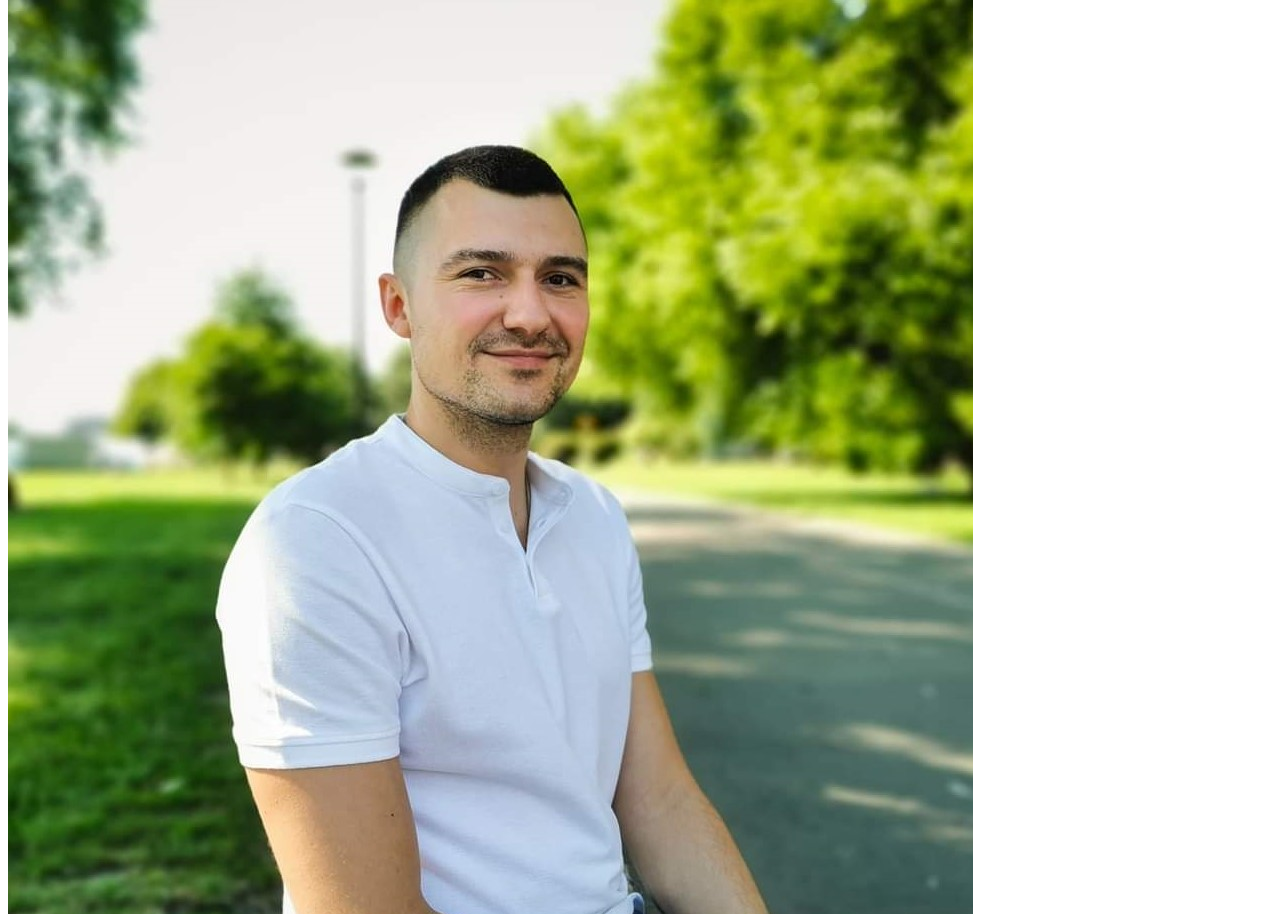
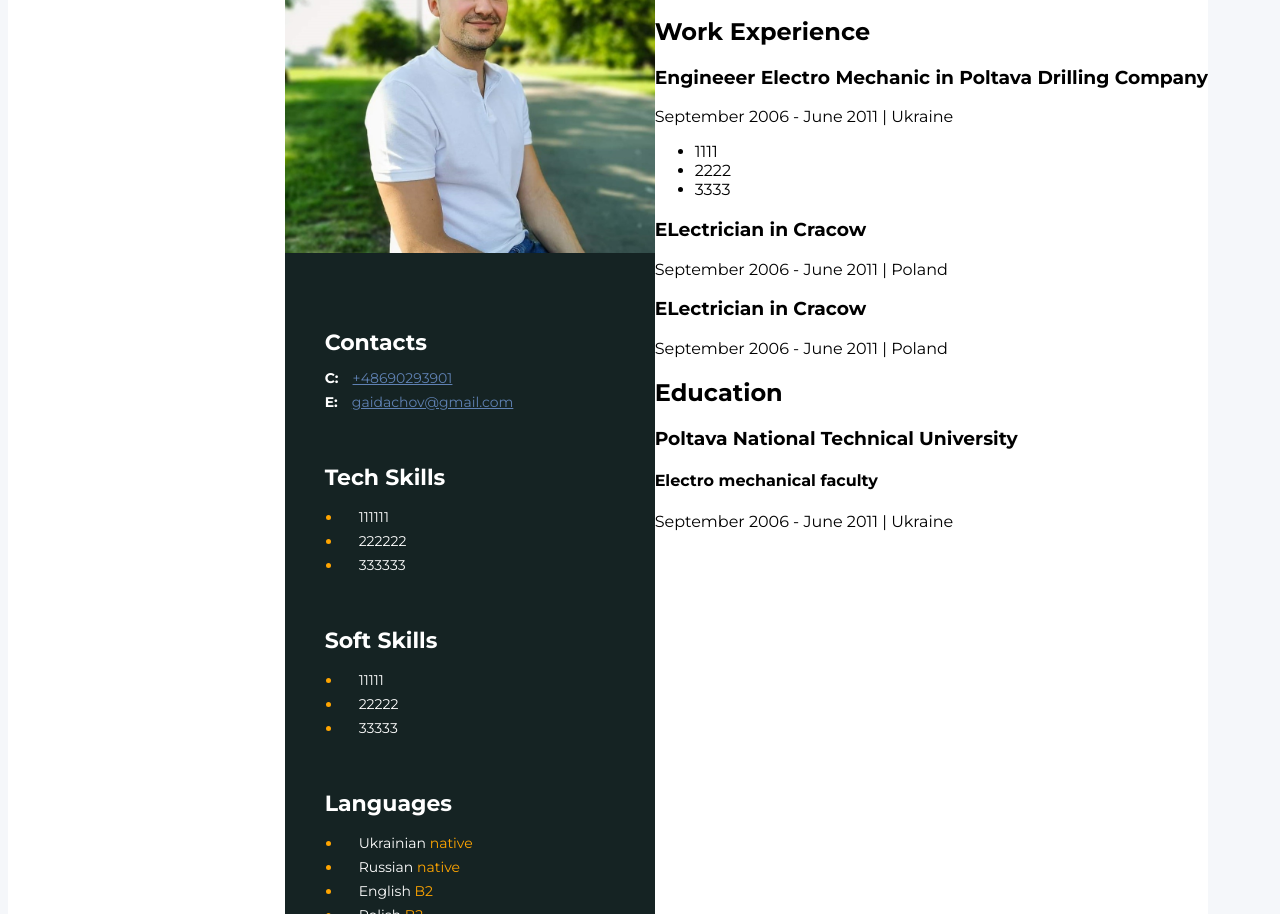
Before and after one commit to Vadym119/My-CV, a plain HTML site: page index.html in a window 1280 px wide. Shown: the part 161-1075 px from the top of the page. Drawn offline with Linux system fonts and the light colour scheme.

Commit message:
new commit

```diff
--- /dev/null
+++ b/CSS/styles.css
@@ -0,0 +1,70 @@
+body {
+    font-family: 'Montserrat', sans-serif;
+    background-color:#f5f7fa
+}
+
+.main_container {
+    display: flex;
+    flex-direction: row-reverse;
+    background-color: white;
+    width: 1200px;
+}
+
+.main_section {
+    width: 70%;
+}
+
+.sidebar {
+    background-color: rgb(21, 35, 35);
+    padding-top: 40px;
+    width: 370px;
+}
+
+.photo {
+    width: 370px;
+    margin-bottom: 50px;
+}
+
+.side_title {
+    color: white;
+    font-style: normal;
+    font-weight: bold;
+    font-size: 22px;
+    line-height: 27px;
+    margin-bottom: 10px;
+}
+.contacts, .tech_skills, .soft_skills, .languages {
+    margin-left: 40px;
+    margin-bottom: 50px;
+}
+.letter_type {
+    color: white;
+    font-style: normal;
+    font-weight: bold;
+    font-size: 14px;
+    line-height: 24px;
+    margin-right: 10px;
+}
+.contact_link {
+    color: #5f81b3;
+    font-style: normal;
+    font-weight: normal;
+    font-size: 14px;
+    line-height: 24px;
+}
+.side_list {
+    color: white;
+    padding: 0;
+    margin-left: 17px;
+
+}
+.dots {
+    color: orange;
+}
+.side_list {
+    color: white;
+    font-style: normal;
+    font-weight: normal;
+    font-size: 14px;
+    line-height: 24px;
+}
--- a/index.html
+++ b/index.html
@@ -4,53 +4,98 @@
     <meta charset="UTF-8">
     <meta http-equiv="X-UA-Compatible" content="IE=edge">
     <meta name="viewport" content="width=device-width, initial-scale=1.0">
+    <link rel="preconnect" href="https://fonts.googleapis.com">
+    <link rel="preconnect" href="https://fonts.gstatic.com" crossorigin>
+    <link href="https://fonts.googleapis.com/css2?family=Montserrat:wght@400;700&display=swap" rel="stylesheet">
+    <link rel="stylesheet" href="CSS/styles.css">
     <title>My CV</title>
 </head>
 
 <body>
     <!--main container-->
-    <div>
+    <div class="main_container">
         <!--main section-->
-        <div>
+        <div clall="main_section">
             <!--about me section-->
-            <div>
+            <div class="about_me">
                 <h2>QA Engineer</h2>
                 <h1>Vadym Haidachov</h1>
                 <p>about me</p>
             </div>
+            <!--work experience section-->
+            <div class="work_experience">
+                <h2>Work Experience</h2>
+                <!--first work-->
+                <div class="first_work">
+                    <h3>Engineeer Electro Mechanic in Poltava Drilling Company</h3>
+                    <p>September 2006 - June 2011 | Ukraine</p>
+                    <ul>
+                        <li>1111</li>
+                        <li>2222</li>
+                        <li>3333</li>
+                    </ul>
+                </div>
+                <!--second work-->
+                <div clall="second_work">
+                    <h3>ELectrician in Cracow</h3>
+                    <p>September 2006 - June 2011 | Poland</p>
+                </div>
+                <!--third work-->
+                <div class="third_work">
+                    <h3>ELectrician in Cracow</h3>
+                    <p>September 2006 - June 2011 | Poland</p>
+                </div>
+            </div>
+            <!--education section-->
+            <div class="education">
+                <h2>Education</h2>
+                <h3>Poltava National Technical University</h3>
+                <h4>Electro mechanical faculty</h4>
+                <p>September 2006 - June 2011 | Ukraine</p>
+            </div>
         </div>
 
         <!--sidebar section-->
-        <aside>
-            <img src="Pictures/MyPhoto.jpg" alt="My photo">
-            <!--contakts section-->
-            <div>
-                <h3>Contacts</h3>
+        <aside class="sidebar">
+            <img src="Pictures/MyPhoto.jpg" alt="My photo" class="photo">
+            <!--contacts section-->
+            <div class="contacts">
+                <h3 class="side_title">Contacts</h3>
                 <div>
-                    <span>C:</span>
-                    <a href="tel:+48690293901">+48690293901</a>
+                    <span class="letter_type">C:</span>
+                    <a href="tel:+48690293901" class="contact_link">+48690293901</a>
                 </div>
                 <div>
-                    <span>E:</span>
-                    <a href="mailto:gaidachov@gmail.com">gaidachov@gmail.com</a>
+                    <span class="letter_type">E:</span>
+                    <a href="mailto:gaidachov@gmail.com" class="contact_link">gaidachov@gmail.com</a>
                 </div>
             </div>
             <!--tech skills-->
-            <div>
-                <h3>Tech Skills</h3>
-                <ul>
-                    <li>111111</li>
-                    <li>222222</li>
-                    <li>333333</li>
+            <div class="tech_skills">
+                <h3 class="side_title">Tech Skills</h3>
+                <ul class="side_list">
+                    <li class="dots"><span class="side_list">111111</span></li>
+                    <li class="dots"><span class="side_list">222222</span></li>
+                    <li class="dots"><span class="side_list">333333</span></li>
                 </ul>
             </div>
             <!--soft skills-->
-            <div>
-                <h3>Soft Skills</h3>
-                <ul>
-                    <li>11111</li>
-                    <li>22222</li>
-                    <li>33333</li>
+            <div class="soft_skills">
+                <h3 class="side_title">Soft Skills</h3>
+                <ul class="side_list">
+                    <li class="dots"><span class="side_list">11111</span></li>
+                    <li class="dots"><span class="side_list">22222</span></li>
+                    <li class="dots"><span class="side_list">33333</span></li>
+                </ul>
+            </div>
+            <!--languages-->
+            <div class="languages">
+                <h3 class="side_title">Languages</h3>
+                <ul class="side_list">
+                    <li class="dots"><span class="side_list">Ukrainian</span>  <span>native</span></li>
+                    <li class="dots"><span class="side_list">Russian</span>   <span>native</span></li>
+                    <li class="dots"><span class="side_list">English</span>   <span>B2</span></li>
+                    <li class="dots"><span class="side_list">Polish</span>   <span>B2</span></li>
                 </ul>
             </div>
         </aside>
```
Also changed, not shown: CSS/style.css (deleted).
